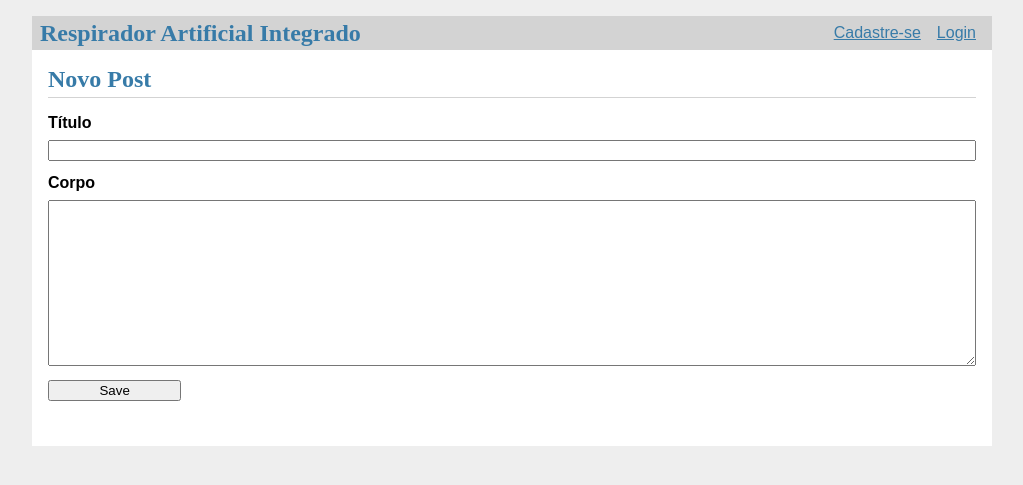
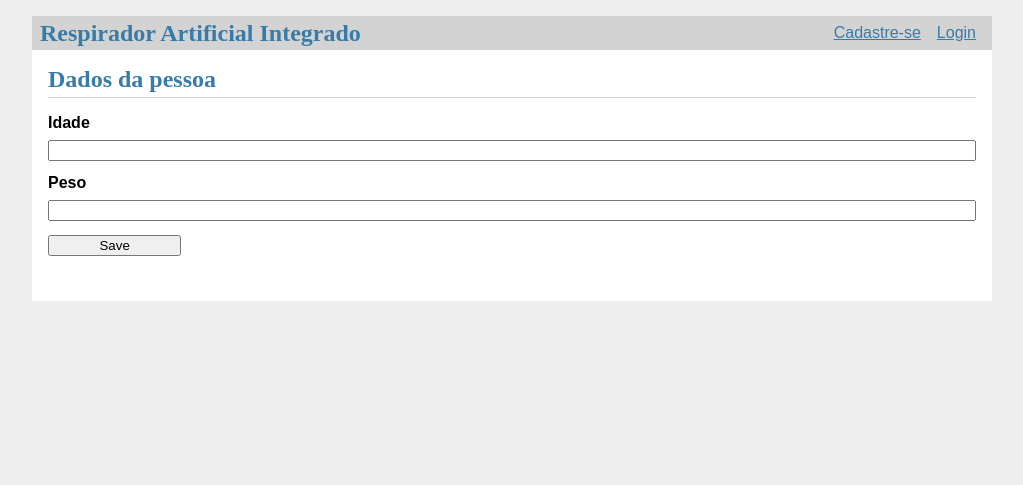
Before and after one commit to jordeam/rai, a Flask app: page /create in a window 1280 px wide. Shown: the top 485 px of the page, without its empty margins (128-1151 px from the left). Run offline with Flask 2, Linux system fonts and the light colour scheme.

Commit message:
Edited post creation

```diff
--- a/software-rasp/web/raisite/static/style.css
+++ b/software-rasp/web/raisite/static/style.css
@@ -120,8 +120,7 @@ nav ul li a, nav ul li span, header .action {
 }
 
 .content textarea {
-  min-height: 12em;
-  resize: vertical;
+  max-height: 1em;
 }
 
 input.danger {
--- a/software-rasp/web/raisite/templates/blog/create.html
+++ b/software-rasp/web/raisite/templates/blog/create.html
@@ -1,15 +1,15 @@
 {% extends 'base.html' %}
 
 {% block header %}
-  <h1>{% block title %}Novo Post{% endblock %}</h1>
+  <h1>{% block title %}Dados da pessoa{% endblock %}</h1>
 {% endblock %}
 
 {% block content %}
   <form method="post">
-    <label for="title">Título</label>
+    <label for="title">Idade</label>
     <input name="title" id="title" value="{{ request.form['title'] }}" required>
-    <label for="body">Corpo</label>
-    <textarea name="body" id="body">{{ request.form['body'] }}</textarea>
+    <label for="body">Peso</label>
+    <input name="body" id="body">{{ request.form['body'] }}</input>
     <input type="submit" value="Save">
   </form>
 {% endblock %}
--- a/software-rasp/web/raisite/templates/blog/index.html
+++ b/software-rasp/web/raisite/templates/blog/index.html
@@ -1,9 +1,9 @@
 {% extends 'base.html' %}
 
 {% block header %}
-  <h1>{% block title %}Posts{% endblock %}</h1>
+  <h1>{% block title %}Dados{% endblock %}</h1>
   {% if g.user %}
-    <a class="action" href="{{ url_for('blog.create') }}">Novo</a>
+    <a class="action" href="{{ url_for('blog.create') }}">Adicionar pessoa</a>
   {% endif %}
 {% endblock %}
 
```
